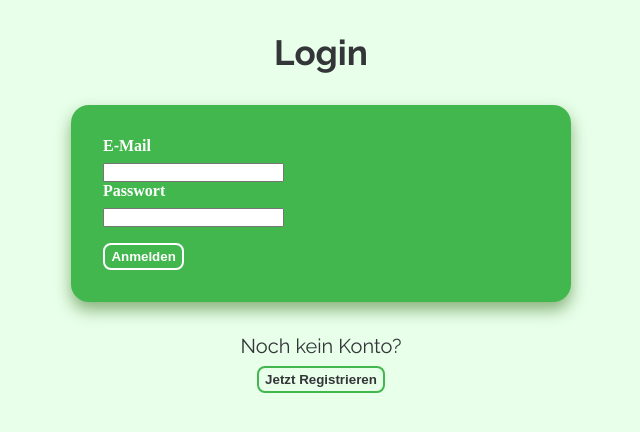
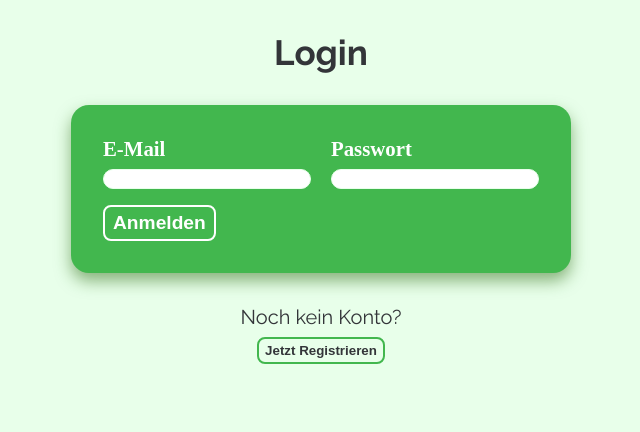
Before and after one commit to NESuchi/FitnessApp, a React (Vite) app: page /login in a window 1280 px wide. Shown: the top 432 px of the page, without its empty margins (319-959 px from the left). Built offline with nearby package versions, Linux system fonts and the light colour scheme.

Commit message:
CSS changes

```diff
--- a/src/components/form/form.jsx
+++ b/src/components/form/form.jsx
@@ -33,12 +33,13 @@ const Form = ({ schema, initialValues, onSubmit, onCancel, name }) => {
 
     return (
         <form className={styles.formWrapper} onSubmit={handleSubmit}>
+            <div className={styles.FlexBox}>
                 {schema.map((field) =>
                     <div key={field.name}>
                         <label className={styles.label}>{field.label}</label>
                         {field.type === 'checkbox' ? (
                             <input
-                            className={styles.inputDefault}
+                                className={styles.inputCheckbox}
                                 type="checkbox"
                                 name={field.name}
                                 checked={formData[field.name] || false}
@@ -46,7 +47,7 @@ const Form = ({ schema, initialValues, onSubmit, onCancel, name }) => {
                             />
                         ) : (
                             <input
-                            className={styles.inputCheckbox}
+                                className={styles.inputDefault}
                                 type={field.type}
                                 name={field.name}
                                 value={formData[field.name]}
@@ -56,10 +57,11 @@ const Form = ({ schema, initialValues, onSubmit, onCancel, name }) => {
                         )}
                     </div>
                 )}
+            </div>
             <div className={styles.buttonWrapper}>
-                <button className={styles.buttonSave} type="submit">{name}</button>
+                <button className={`${styles.Button} ${styles.Save}`} type="submit">{name}</button>
                 {onCancel && (
-                    <button className={styles.buttonDelete} type="button" onClick={handleCancel}>Abbrechen</button>
+                    <button className={`${styles.Button} ${styles.Cancel}`} type="button" onClick={handleCancel}>Abbrechen</button>
                 )}
             </div>
         </form>
--- a/src/components/form/form.module.css
+++ b/src/components/form/form.module.css
@@ -8,28 +8,33 @@
     background-color: var(--bgSecondary);
 }
 
-.form div {
-    margin-bottom: 1.25rem;
+.FlexBox {
+    display: grid;
+    grid-template-columns: 1fr 1fr;
+    gap: 20px;
 }
 
 .label {
     display: block;
     margin-bottom: 0.5rem;
     font-weight: bold;
+    font-size: 1.3rem;
 }
 
 .inputDefault {
     width: 100%;
-    padding: 0.75rem;
+    padding: 0 0.25em;
     border: 1px solid var(--bg);
     border-radius: 4px;
     box-sizing: border-box;
     font-size: 1rem;
+    border-radius: 12px;
 }
 
 .inputCheckbox {
-    width: auto;
-    margin-right: 0.5rem;
+    width: 25px;
+    height: 25px;
+    cursor: pointer;
 }
 
 .buttonWrapper {
@@ -39,16 +44,16 @@
     margin-top: 1rem;
 }
 
-.buttonSave {
+.Button {
     display: inline-block;
-    padding: 0.25rem 0.4rem;
-    border: 2px solid var(--text);
+    padding: 0.3rem 0.5rem;
     border-radius: 8px;
 
     background-color: transparent;
     color: var(--text);
 
     font-weight: 600;
+    font-size: 1.2rem;
     text-align: center;
 
     cursor: pointer;
@@ -56,33 +61,27 @@
     transition: all 0.3s ease;
 }
 
-.buttonDelete {
-    display: inline-block;
-    padding: 0.25rem 0.4rem;
-    border: 2px solid red;
-    border-radius: 8px;
+.Save {
+    border: 2px solid var(--text);
+    background-color: transparent;
+    color: var(--text);
+    margin-right: 0.4em;
+}
 
+.Cancel {
+    border: 2px solid var(--text);
     background-color: red;
     color: var(--text);
-
-    font-weight: 600;
-    text-align: center;
-
-    cursor: pointer;
-
-    transition: all 0.3s ease;
 }
 
-.buttonSave:hover {
+.Save:hover {
     background-color: var(--text);
     color: var(--textSecondary);
     transform: translate(-2px);
-    box-shadow: var(--text);
 }
 
-.buttonDelete:hover {
+.Cancel:Hover {
     background-color: var(--text);
     color: red;
     transform: translate(-2px);
-    box-shadow: var(--text);
 }
--- a/src/components/navbar/navbar.module.css
+++ b/src/components/navbar/navbar.module.css
@@ -5,6 +5,7 @@
     justify-content: center;
     align-items: center;
     padding: 0em 6em;
+    margin-bottom: 2.5em;
 }
 
 .Navbar {
--- a/src/components/table/table.jsx
+++ b/src/components/table/table.jsx
@@ -1,8 +1,10 @@
+import styles from './Table.module.css'
+
 const Table = ({ data, columns, onEdit, onDelete }) => {
     return (
-        <table>
+        <table className={styles.TableWrapper}>
             <thead>
-                <tr>
+                <tr className={styles.RowWrapper}>
                     {columns.map((col) => (
                         <th key={col.key}>{col.label}</th>
                     ))}
@@ -11,15 +13,15 @@ const Table = ({ data, columns, onEdit, onDelete }) => {
             </thead>
             <tbody>
                 {data.map((item, index) => (
-                    <tr key={index}>
+                    <tr className={styles.RowWrapper} key={index}>
                         {columns.map((col) => (
                             <td key={col.key}>
                                 {col.render ? col.render(item) : String(item[col.key])}
                             </td>
                         ))}
                         <td>
-                            <button onClick={() => onEdit(item)}>Bearbeiten</button>
-                            <button onClick={() => onDelete(item)}>Löschen</button>
+                            <button className={`${styles.Button} ${styles.Edit}`} onClick={() => onEdit(item)}>Bearbeiten</button>
+                            <button className={`${styles.Button} ${styles.Delete}`} onClick={() => onDelete(item)}>Löschen</button>
                         </td>
                     </tr>
                 ))}
--- a/src/components/table/table.module.css
+++ b/src/components/table/table.module.css
@@ -0,0 +1,72 @@
+.TableWrapper {
+    max-width: 1440px;
+    background-color: var(--bgSecondary);
+    margin: 3em auto;
+    padding: 2em;
+    border-radius: 12px;
+    border-collapse: collapse;
+    overflow: hidden;
+}
+
+.TableWrapper th,
+.TableWrapper td {
+    padding: 1em 1.3em;
+    text-align: left;
+    border-bottom: 1px solid var(--bg);
+}
+
+.TableWrapper th {
+    font-weight: bold;
+    text-transform: uppercase;
+    letter-spacing: 0.5px;
+}
+
+.RowWrapper:hover {
+    background-color: rgb(119, 221, 117);
+}
+
+.TableWrapper body tr:last-child td {
+    border-bottom: none;
+}
+
+.Button {
+    display: inline-block;
+    padding: 0.3rem 0.5rem;
+    border-radius: 8px;
+
+    background-color: transparent;
+    color: var(--text);
+
+    font-weight: 600;
+    font-size: 1.2rem;
+    text-align: center;
+
+    cursor: pointer;
+
+    transition: all 0.3s ease;
+}
+
+.Edit {
+    border: 2px solid var(--text);
+    background-color: transparent;
+    color: var(--text);
+    margin-right: 0.4em;
+}
+
+.Delete {
+    border: 2px solid var(--text);
+    background-color: red;
+    color: var(--text);
+}
+
+.Edit:hover {
+    background-color: var(--text);
+    color: var(--textSecondary);
+    transform: translate(-2px);
+}
+
+.Delete:Hover {
+    background-color: var(--text);
+    color: red;
+    transform: translate(-2px);
+}
--- a/src/pages/FoodTracker.jsx
+++ b/src/pages/FoodTracker.jsx
@@ -65,7 +65,7 @@ const FoodTracker = () => {
 
     return (
         <div>
-            <h2>{isEditing ? 'Mahlzeit bearbeiten' : 'Mahlzeit hinzufügen'}</h2>
+            <h2 className="StandardParagraph">{isEditing ? 'Mahlzeit bearbeiten' : 'Mahlzeit hinzufügen'}</h2>
             <Form
                 key={isEditing ? 'editForm': 'addForm'}
                 schema={foodFormSchema}
@@ -74,7 +74,7 @@ const FoodTracker = () => {
                 onCancel={handleCancel}
                 name="Speichern"
             />
-            <h2>Deine gespeicherten Mahlzeiten</h2>
+            <h2 className="StandardParagraph">Deine gespeicherten Mahlzeiten</h2>
             {content}
         </div>
     )
```
Lines whose indentation alone changed are shown as unchanged.
